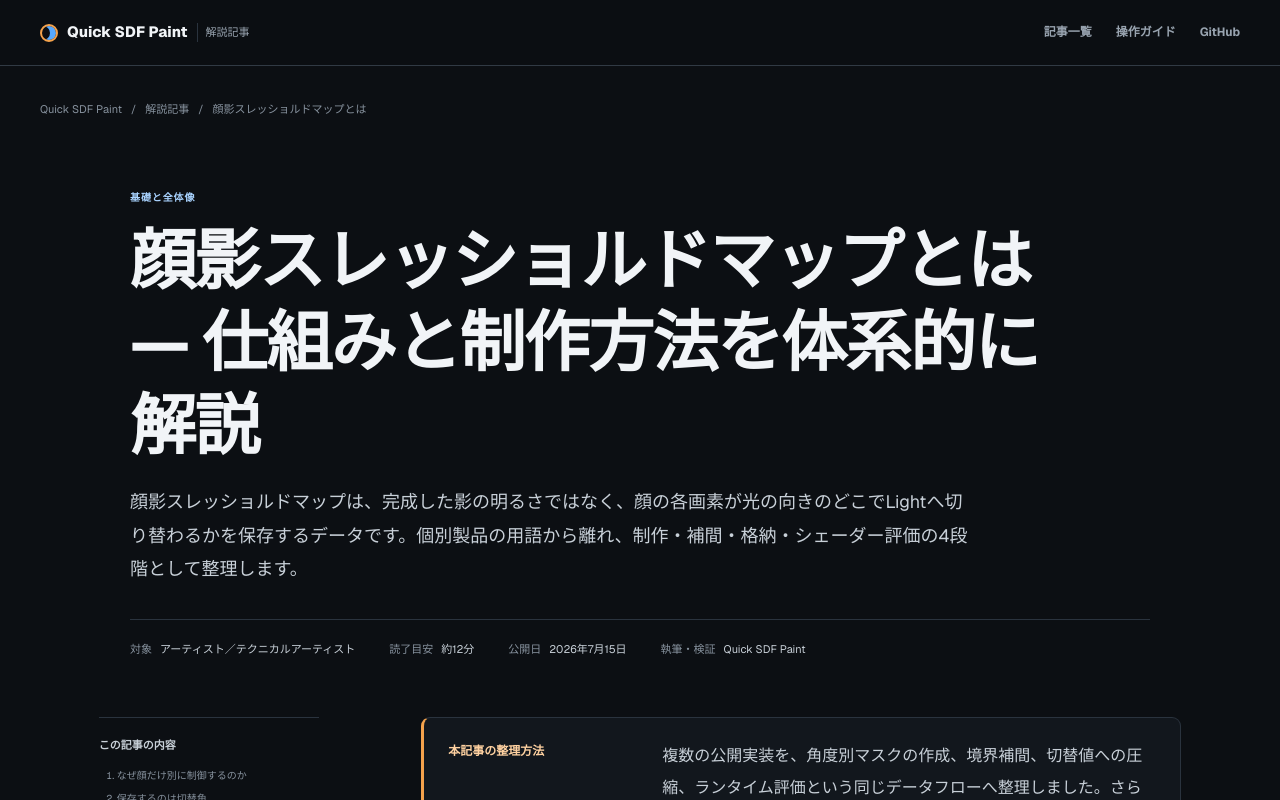
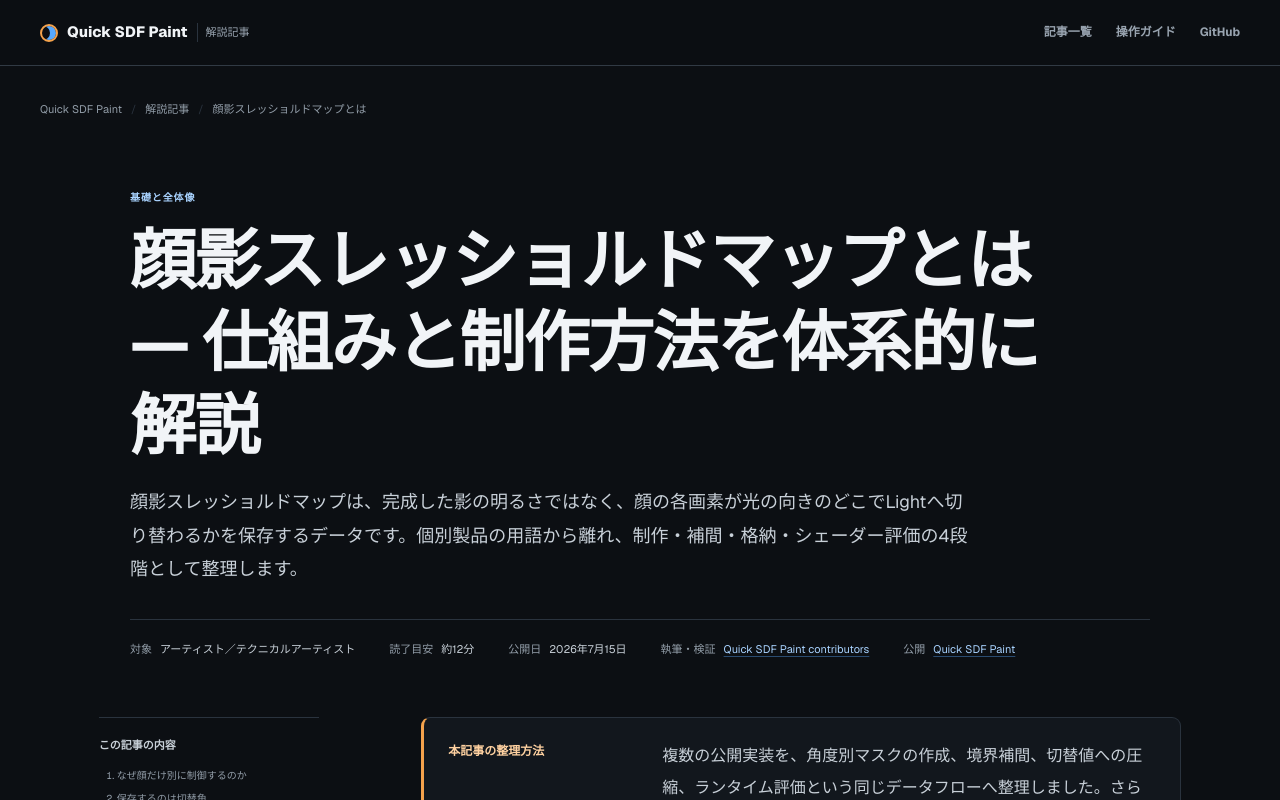
Before and after one commit to yeczrtu/QuickSDFBlender, a Next.js app in the folder website/: page /QuickSDFBlender/articles/face-shadow-threshold-map in a window 1280 px wide. Shown: the top 800 px of the page. Built offline with nearby package versions, Linux system fonts and the light colour scheme.

Commit message:
fix(docs): improve article metadata and accessibility

```diff
--- a/website/app/articles/article-layout.tsx
+++ b/website/app/articles/article-layout.tsx
@@ -77,11 +77,11 @@ export function ArticleLayout({
 
       <main>
         <nav className="article-breadcrumb page-shell" aria-label="パンくず">
-          <a href={`${basePath}/`}>Quick SDF Paint</a>
-          <span aria-hidden="true">/</span>
-          <a href={`${basePath}/articles/`}>解説記事</a>
-          <span aria-hidden="true">/</span>
-          <span aria-current="page">{article.shortTitle}</span>
+          <ol>
+            <li><a href={`${basePath}/`}>Quick SDF Paint</a></li>
+            <li><a href={`${basePath}/articles/`}>解説記事</a></li>
+            <li><span aria-current="page">{article.shortTitle}</span></li>
+          </ol>
         </nav>
 
         <header className="article-hero page-shell">
@@ -92,7 +92,11 @@ export function ArticleLayout({
             <div><dt>対象</dt><dd>{article.audience}</dd></div>
             <div><dt>読了目安</dt><dd>{article.readingTime}</dd></div>
             <div><dt>公開日</dt><dd><time dateTime={article.published}>{formatArticleDate(article.published)}</time></dd></div>
-            <div><dt>執筆・検証</dt><dd>Quick SDF Paint</dd></div>
+            <div>
+              <dt>執筆・検証</dt>
+              <dd><a href="https://github.com/yeczrtu/QuickSDFBlender">Quick SDF Paint contributors</a></dd>
+            </div>
+            <div><dt>公開</dt><dd><a href={`${basePath}/`}>Quick SDF Paint</a></dd></div>
           </dl>
         </header>
 
@@ -124,9 +128,10 @@ export function ArticleFigure({
   src,
   alt,
   caption,
-  width = 2048,
-  height = 1080,
+  width = 1920,
+  height = 1001,
   contain = false,
+  reducedMotionSrc,
 }: {
   src: string;
   alt: string;
@@ -134,13 +139,16 @@ export function ArticleFigure({
   width?: number;
   height?: number;
   contain?: boolean;
+  reducedMotionSrc?: string;
 }) {
   return (
     <figure className={`article-figure${contain ? " contain" : ""}`}>
       <a href={src} target="_blank" rel="noreferrer" aria-label={`${alt}を原寸で開く`}>
-        {/* Static GitHub Pages export keeps the original research image byte-for-byte. */}
-        {/* eslint-disable-next-line @next/next/no-img-element */}
-        <img src={src} alt={alt} width={width} height={height} loading="lazy" />
+        <picture>
+          {reducedMotionSrc ? <source media="(prefers-reduced-motion: reduce)" srcSet={reducedMotionSrc} /> : null}
+          {/* Static GitHub Pages export keeps the original research image byte-for-byte. */}
+          <img src={src} alt={alt} width={width} height={height} loading="lazy" />
+        </picture>
       </a>
       <figcaption>{caption}</figcaption>
     </figure>
--- a/website/app/articles/page.tsx
+++ b/website/app/articles/page.tsx
@@ -62,7 +62,7 @@ export default function ArticlesIndex() {
         <header className="articles-index-hero page-shell">
           <p className="article-category">Quick SDF Paint technical notes</p>
           <h1>顔影スレッショルドマップを<br />仕組みから理解する</h1>
-          <p>角度別の白黒マスクを、光の向きに応じた一枚のデータへ変換する手法を扱います。既存資料の要約だけでなく、同一条件での比較実験とBlenderでの制作結果を含めています。</p>
+          <p>角度別の白黒マスクを、光の向きに応じた一枚のデータへ変換する手法を扱います。基礎構造、同一条件での補間比較、Blender 5.1での実践手順を順番に説明します。</p>
         </header>
 
         <section className="articles-index-grid page-shell" aria-label="解説記事">
@@ -82,9 +82,9 @@ export default function ArticlesIndex() {
         </section>
 
         <section className="articles-method page-shell" aria-labelledby="articles-method-title">
-          <h2 id="articles-method-title">記事の作り方</h2>
+          <h2 id="articles-method-title">調査と検証の範囲</h2>
           <div>
-            <p>公開資料は、用語、既存事例、アルゴリズムの出典として参照しています。文章や図の構成は転用せず、複数実装に共通する処理を整理し直しました。</p>
+            <p>公開資料から用語、既存事例、アルゴリズムを確認し、複数実装に共通する処理を制作工程に沿って整理しています。</p>
             <p>比較記事の画像と数値は、リポジトリ内の決定的な検証スクリプトから生成しています。実践記事はBlender 5.1とQuick SDF Paint 0.7.1で確認した内容です。</p>
           </div>
         </section>
--- a/website/app/globals.css
+++ b/website/app/globals.css
@@ -8,7 +8,7 @@
   --text: #f1f4f7;
   --soft: #c8d0d8;
   --muted: #98a3af;
-  --dim: #87929e;
+  --dim: #929da8;
   --orange: #f4a24c;
   --orange-soft: #ffd2a1;
   --blue: #57a9ff;
@@ -1181,11 +1181,29 @@ h3 {
 }
 
 .article-breadcrumb {
-  display: flex;
-  gap: 9px;
   padding-top: 34px;
   color: var(--dim);
   font-size: 11px;
+}
+
+.article-breadcrumb ol {
+  display: flex;
+  flex-wrap: wrap;
+  gap: 6px 9px;
+  margin: 0;
+  padding: 0;
+  list-style: none;
+}
+
+.article-breadcrumb li {
+  display: flex;
+  align-items: center;
+  gap: 9px;
+}
+
+.article-breadcrumb li + li::before {
+  color: var(--line);
+  content: "/";
 }
 
 .article-breadcrumb a:hover {
@@ -1245,6 +1263,13 @@ h3 {
   color: var(--soft);
 }
 
+.article-meta a {
+  color: var(--blue-soft);
+  text-decoration: underline;
+  text-decoration-color: rgba(87, 169, 255, 0.4);
+  text-underline-offset: 3px;
+}
+
 .article-frame {
   display: grid;
   grid-template-columns: 220px minmax(0, 760px);
@@ -1365,6 +1390,7 @@ h3 {
 }
 
 .article-body caption {
+  caption-side: top;
   padding: 0 0 9px;
   color: var(--soft);
   font-size: 12px;
@@ -1434,6 +1460,10 @@ h3 {
   display: block;
   width: 100%;
   height: auto;
+}
+
+.article-figure picture {
+  display: block;
 }
 
 .article-figure.contain img {
@@ -1915,8 +1945,13 @@ h3 {
   }
 
   .article-breadcrumb {
-    overflow: hidden;
+    overflow-x: auto;
     white-space: nowrap;
+  }
+
+  .article-breadcrumb ol {
+    width: max-content;
+    flex-wrap: nowrap;
   }
 
   .article-hero {
--- a/website/app/layout.tsx
+++ b/website/app/layout.tsx
@@ -56,8 +56,8 @@ export const metadata: Metadata = {
     images: [
       {
         url: socialImage,
-        width: 2048,
-        height: 1080,
+        width: 1920,
+        height: 1001,
         alt: "Quick SDF Paintで顔影スレッショルドマップを編集している画面",
       },
     ],
```
Also changed, not shown: website/app/page.tsx (+12 -5 lines), website/app/sitemap.ts (+6 -3 lines), website/public/media/quick-sdf-angle-seek-poster.png.
